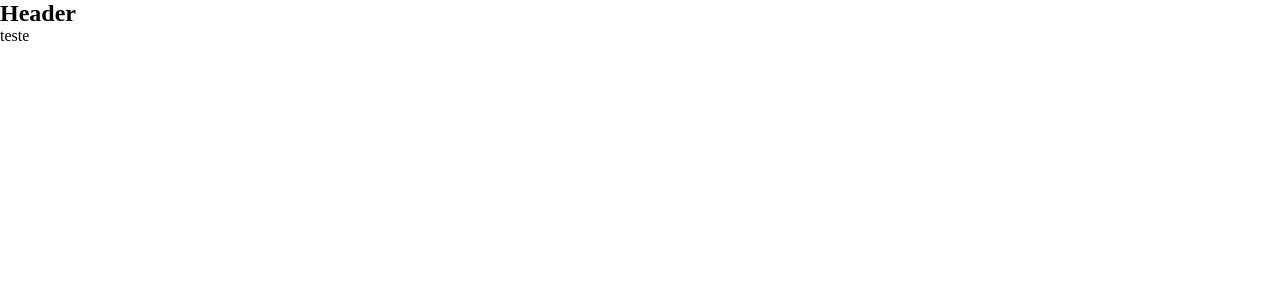
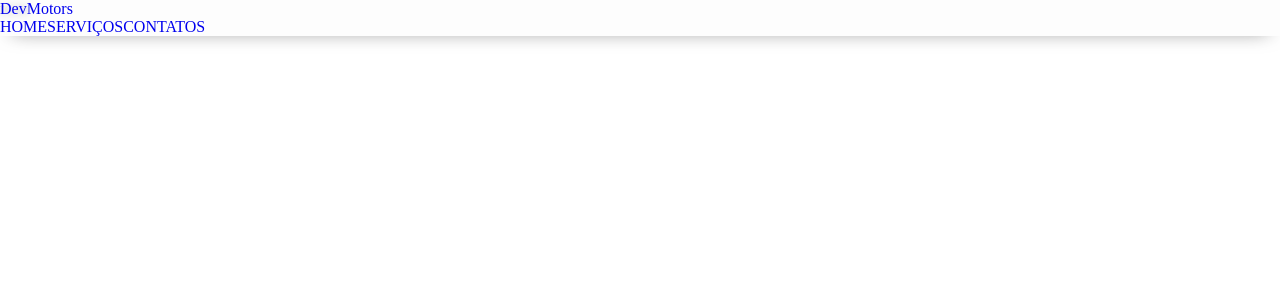
Before and after one commit to tpessoa10/devmotors, a Next.js app: page / in a window 1280 px wide. Shown: the top 300 px of the page. Built offline with nearby package versions, Linux system fonts and the light colour scheme.

Commit message:
Criando header

```diff
--- a/src/components/header/index.tsx
+++ b/src/components/header/index.tsx
@@ -1,9 +1,42 @@
+"use client"
+
+import { useEffect, useState } from 'react'
 import styles from './styles.module.scss'
+import Link from 'next/link'
 
 export function Header(){
+    const [top, setTop] = useState(true)
+
+    const scrollHandle = () => {
+        window.scrollY > 10 ? setTop(false) : setTop(true)
+    }
+
+    useEffect(() => {
+        window.addEventListener("scroll", scrollHandle)
+    },[top])
+
     return(
-        <header>
-            <h2>Header</h2>
+        <header className={`${styles.header} ${top ? styles.fixed : styles.background}`}>
+            <div className={styles.container}>
+                <div className={styles.content}>
+                    <div className={styles.contentLogo}>
+                        <Link href={"/"}>
+                            DevMotors
+                        </Link>
+                    </div>
+                    <nav className={styles.nav}>
+                        <Link href={'/'}>
+                            HOME
+                        </Link>
+                        <Link href={'/#servicos'}>
+                            SERVIÇOS
+                        </Link>
+                        <Link href={'/#contatos'}>
+                            CONTATOS
+                        </Link>
+                    </nav>
+                </div>
+            </div>
         </header>
     )
 }
--- a/src/components/header/styles.module.scss
+++ b/src/components/header/styles.module.scss
@@ -0,0 +1,19 @@
+.header{
+    width: 100%;
+    z-index: 99;
+    position: fixed;
+    background-color: #fff;
+}
+
+.fixed{
+    position: fixed;
+    background-color: rgba(252,252,252,0.73);
+    -webkit-box-shadow: 0px 6px 20px -12px rgba(0,0,0, 0.6);
+    -moz-box-shadow: 0px 6px 20px -12px rgba(0,0,0, 0.6);
+    box-shadow: 0px 6px 20px -12px rgba(0,0,0, 0.6);
+    backdrop-filter: blur(4px);
+}
+
+.background{
+    background-color: #fff;
+}
```
